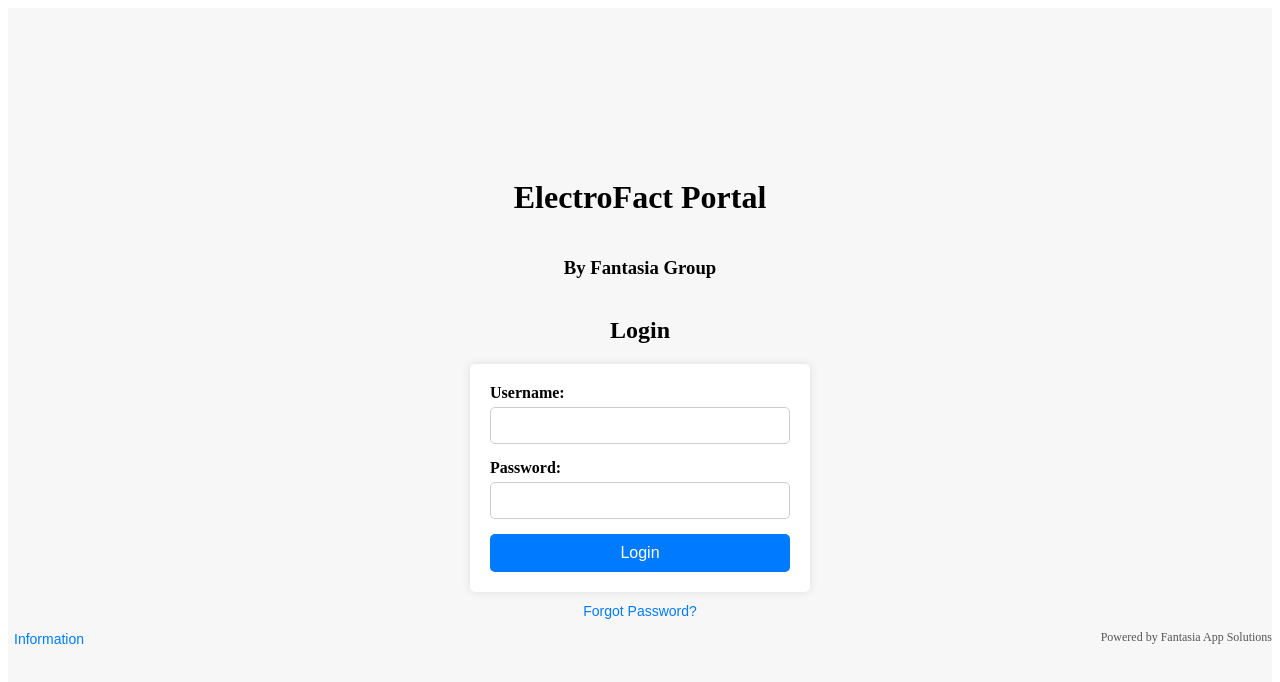
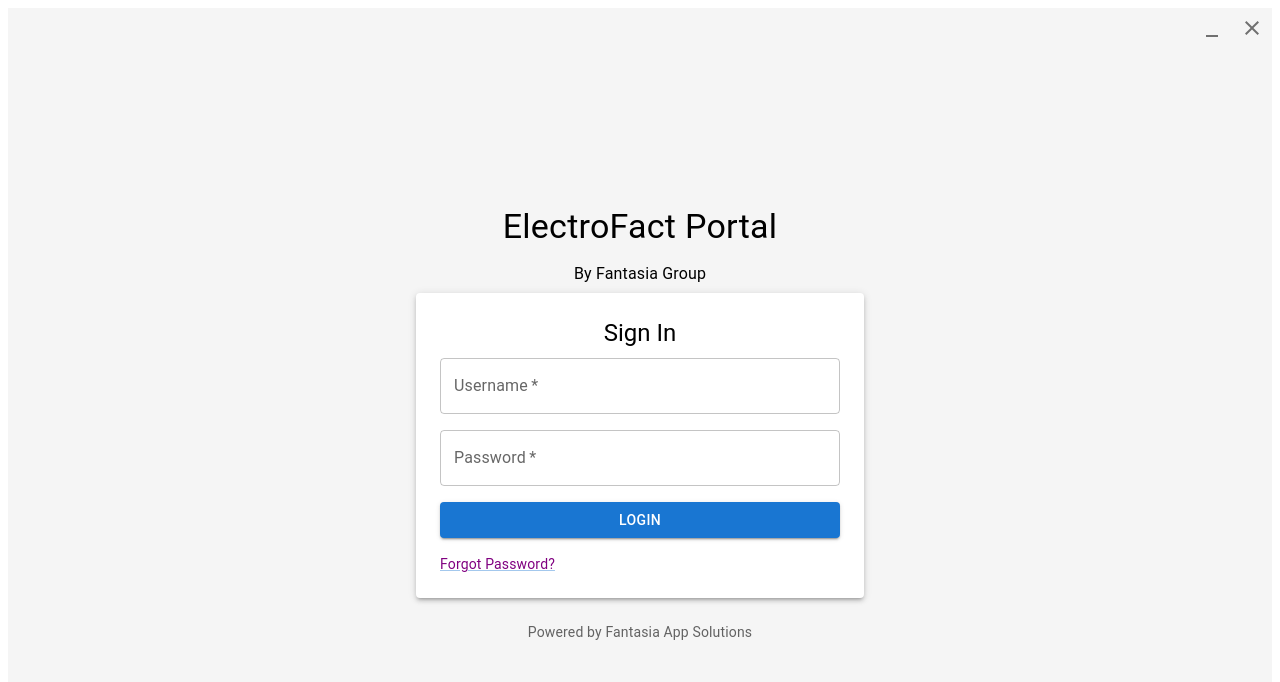
Before and after one commit to nuwankirillawala/electron-ads-app, a React app: page / in a window 1280 px wide. Shown: the top 682 px of the page. Built offline with nearby package versions, Linux system fonts and the light colour scheme.

Commit message:
Changing window criterias

```diff
--- a/package.json
+++ b/package.json
@@ -13,7 +13,12 @@
   "author": "nuwan.kirillawala",
   "license": "ISC",
   "dependencies": {
+    "@emotion/react": "^11.13.0",
+    "@emotion/styled": "^11.13.0",
+    "@mui/icons-material": "^5.16.5",
+    "@mui/material": "^5.16.5",
     "axios": "^1.7.2",
+    "path-browserify": "^1.0.1",
     "react": "^18.3.1",
     "react-dom": "^18.3.1",
     "react-router-dom": "^6.25.1"
--- a/src/components/Login/Login.jsx
+++ b/src/components/Login/Login.jsx
@@ -1,16 +1,32 @@
 import React, { useState } from "react";
-import "./Login.css"; // Import the CSS file for this component
+import {
+  TextField,
+  Button,
+  Box,
+  Typography,
+  Link,
+  Dialog,
+  DialogTitle,
+  DialogContent,
+  DialogContentText,
+  DialogActions,
+  IconButton,
+} from "@mui/material";
+import CloseIcon from "@mui/icons-material/Close";
+import MinimizeIcon from "@mui/icons-material/Minimize";
 import { useNavigate } from "react-router-dom";
 
 const Login = ({ onLogin }) => {
   const [username, setUsername] = useState("");
   const [password, setPassword] = useState("");
+  const [error, setError] = useState(null);
+  const [serverError, setServerError] = useState(false);
   const navigate = useNavigate();
 
   const handleSubmit = async (event) => {
     event.preventDefault();
 
-    // Perform login via API
+    try {
       const response = await fetch("http://localhost:3000/login", {
         method: "POST",
         headers: { "Content-Type": "application/json" },
@@ -18,9 +34,14 @@ const Login = ({ onLogin }) => {
       });
 
       if (response.ok) {
-      onLogin(username, password); // Pass username and password to the onLogin callback if needed
+        onLogin(username, password);
+      } else if (response.status === 401) {
+        setError("Invalid username or password. Please try again.");
       } else {
-      alert("Login failed");
+        setServerError(true);
+      }
+    } catch (error) {
+      setServerError(true);
     }
   };
 
@@ -32,42 +53,126 @@ const Login = ({ onLogin }) => {
     navigate("/information");
   };
 
+  const handleCloseErrorDialog = () => {
+    setServerError(false);
+  };
+
+  const handleMinimize = () => {
+    window.electron.ipcRenderer.send("minimize-window");
+  };
+
+  const handleClose = () => {
+    window.electron.ipcRenderer.send("close-window");
+  };
+
   return (
-    <div className="login-container">
-      <h1>ElectroFact Portal</h1>
-      <h3>By Fantasia Group</h3>
-      <div className="login-form-container">
-        <h2>Login</h2>
-        <form onSubmit={handleSubmit} className="login-form">
-          <label htmlFor="username">Username:</label>
-          <input
-            type="text"
-            id="username"
+    <Box
+      sx={{
+        display: "flex",
+        flexDirection: "column",
+        alignItems: "center",
+        justifyContent: "center",
+        minHeight: "100vh",
+        p: 2,
+        backgroundColor: "#f5f5f5",
+      }}
+    >
+      <Box
+        sx={{
+          position: "absolute",
+          top: 0,
+          right: 0,
+          p: 1,
+          display: "flex",
+          justifyContent: "flex-end",
+          width: "100%",
+        }}
+      >
+        <IconButton onClick={handleMinimize}>
+          <MinimizeIcon />
+        </IconButton>
+        <IconButton onClick={handleClose}>
+          <CloseIcon />
+        </IconButton>
+      </Box>
+      <Typography variant="h4" align="center" gutterBottom>
+        ElectroFact Portal
+      </Typography>
+      <Typography variant="subtitle1" align="center" gutterBottom>
+        By Fantasia Group
+      </Typography>
+      <Box
+        sx={{
+          p: 3,
+          borderRadius: 1,
+          boxShadow: 3,
+          backgroundColor: "white",
+          maxWidth: 400,
+          width: "100%",
+        }}
+      >
+        <Typography variant="h5" align="center" gutterBottom>
+          Sign In
+        </Typography>
+        <form onSubmit={handleSubmit}>
+          <TextField
+            label="Username"
+            variant="outlined"
+            fullWidth
+            required
             value={username}
             onChange={(e) => setUsername(e.target.value)}
+            sx={{ mb: 2 }}
+          />
+          <TextField
+            label="Password"
+            type="password"
+            variant="outlined"
+            fullWidth
             required
-          />
-          <label htmlFor="password">Password:</label>
-          <input
-            type="password"
-            id="password"
             value={password}
             onChange={(e) => setPassword(e.target.value)}
-            required
+            sx={{ mb: 2 }}
           />
-          <button type="submit">Login</button>
+          {error && (
+            <Typography color="error" sx={{ mb: 2 }}>
+              {error}
+            </Typography>
+          )}
+          <Button type="submit" variant="contained" color="primary" fullWidth>
+            Login
+          </Button>
         </form>
-        <button className="forgot-password" onClick={handleForgotPassword}>
+        <Link
+          component="button"
+          variant="body2"
+          onClick={handleForgotPassword}
+          sx={{ display: "block", mt: 2, textAlign: "center", color: "purple" }}
+        >
           Forgot Password?
-        </button>
-      </div>
-      <footer className="login-footer">
-        <button className="info-button" onClick={handleInformationClick}>
-          Information
-        </button>
-        <span className="powered-by">Powered by Fantasia App Solutions</span>
-      </footer>
-    </div>
+        </Link>
+      </Box>
+      <Box mt={2}>
+        <Typography variant="body2" color="textSecondary" sx={{ mt: 1 }}>
+          Powered by Fantasia App Solutions
+        </Typography>
+      </Box>
+
+      <Dialog open={serverError} onClose={handleCloseErrorDialog}>
+        <DialogTitle>Error</DialogTitle>
+        <DialogContent>
+          <DialogContentText>
+            Unable to connect to the server. Please check your internet
+            connection.
+          </DialogContentText>
+        </DialogContent>
+        <DialogActions>
+          <Button onClick={handleCloseErrorDialog} color="primary">
+            OK
+          </Button>
+        </DialogActions>
+      </Dialog>
+    </Box>
   );
 };
 
--- a/src/renderer/App.jsx
+++ b/src/renderer/App.jsx
@@ -2,8 +2,8 @@ import React, { useState, useEffect } from "react";
 import { Routes, Route, Link } from "react-router-dom";
 import "./App.css";
 import Login from "../components/Login/Login";
-import AdWindow from "../components/AdWindow/AdWindow"; // Import the AdWindow component
-import Information from "../components/Information/Information"; // Import the Information component
+import AdWindow from "../components/AdWindow/AdWindow";
+import Information from "../components/Information/Information";
 
 function App() {
   const [loggedIn, setLoggedIn] = useState(false);
```
Also changed, not shown: src/components/Modal/Modal.css (added, +45 -0 lines), src/components/Modal/Modal.jsx (added, +26 -0 lines), src/main/main.js (+10 -1 lines), src/preload.js (+5 -3 lines), 2 other files (tests, documents, lock files or other folders). Lines whose indentation alone changed are shown as unchanged.
